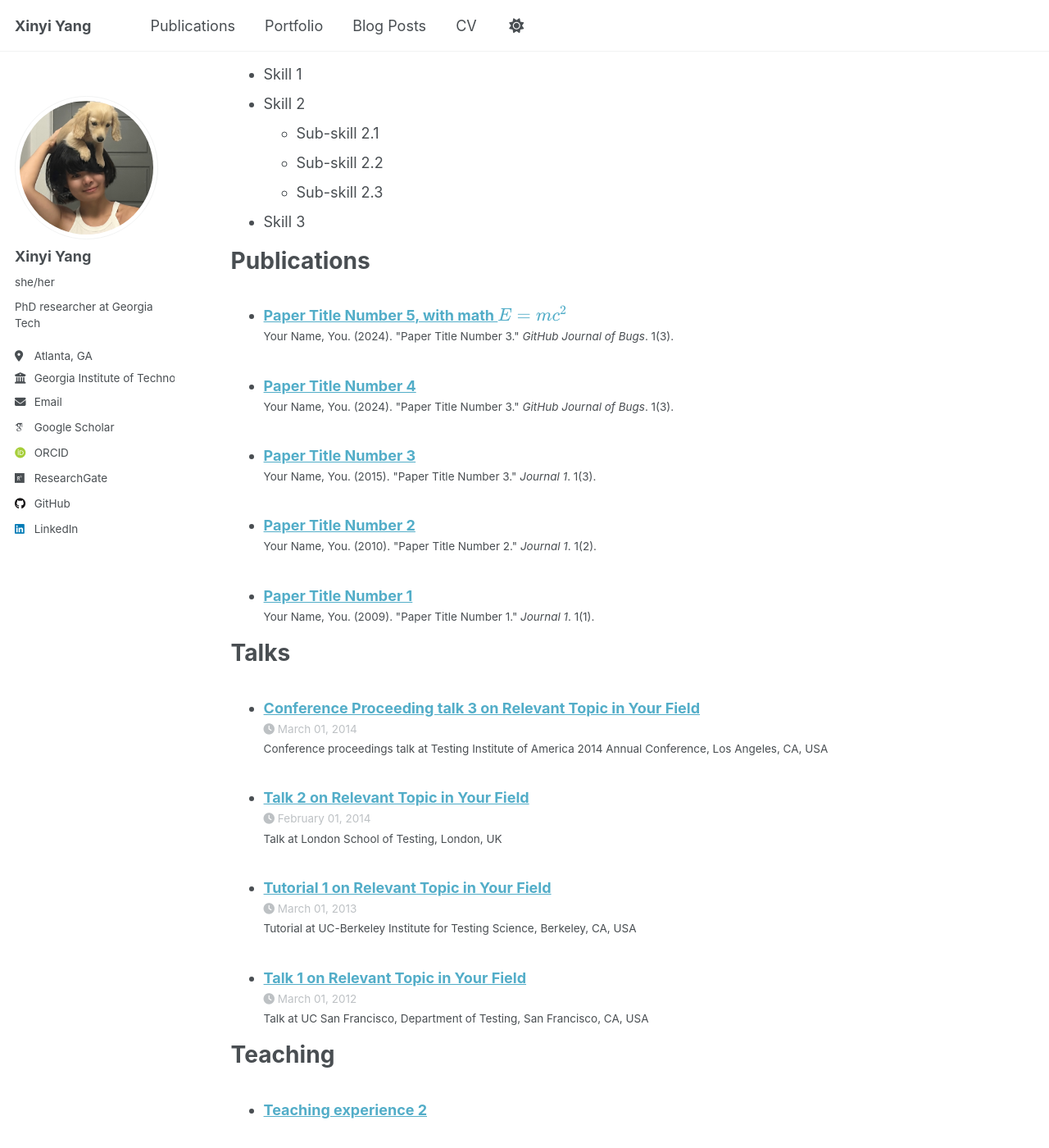
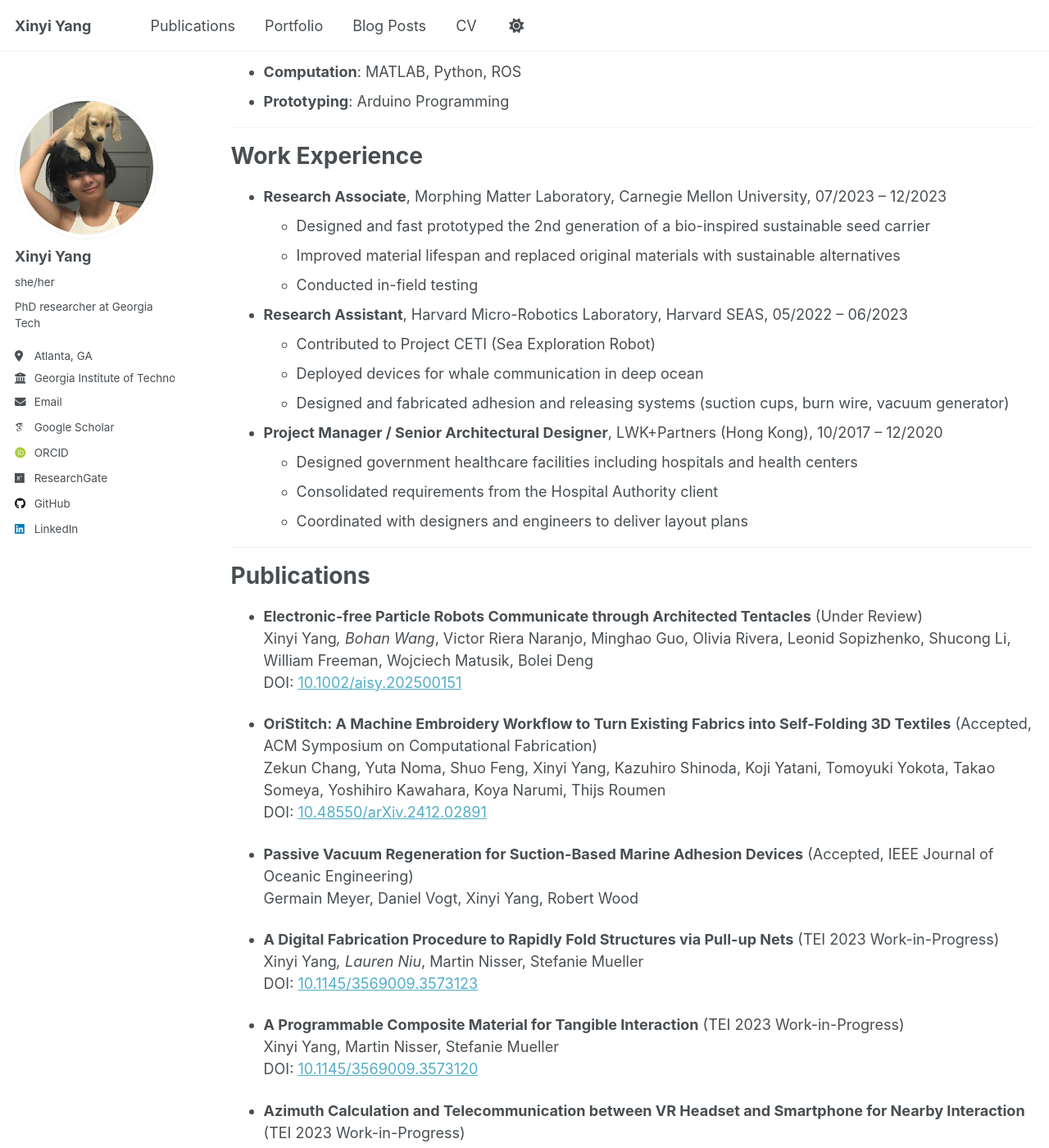
Before and after one commit to XinyiYang0/xinyiyang0.github.io, a Jekyll site: the page built from _pages/cv.md, in a window 1280 px wide and 1400 px high, scrolled down 778 px. Shown: the whole window at 82% size. Built offline with Jekyll 4.4.1, drawn with Linux system fonts in a browser that asks for light colours; some web fonts are replaced; a script that is not in the unit is left out; some of the changed text lies outside the part shown.

Commit message:
Update cv.md

```diff
--- a/_pages/cv.md
+++ b/_pages/cv.md
@@ -11,54 +11,71 @@ redirect_from:
 
 Education
 ======
-* Ph.D in Version Control Theory, GitHub University, 2018 (expected)
-* M.S. in Jekyll, GitHub University, 2014
-* B.S. in GitHub, GitHub University, 2012
+* **Georgia Institute of Technology**, Ph.D. in Robotics (Aerospace Department), 06/2024 – present
+  Lab: Computational Design and Metamaterial Lab
+  Coursework: Dynamics in Mechanical Systems; Robotics; Machine Learning; Introduction to Robotics; Structural Dynamics; Deep Learning; Evaluation of Human Integrated Systems
 
-Work experience
-======
-* Spring 2024: Academic Pages Collaborator
-  * GitHub University
-  * Duties includes: Updates and improvements to template
-  * Supervisor: The Users
+* **Harvard University**, Master of Design Studies (Technology Domain), 09/2021 – 06/2023
+  Coursework: Advanced Topics in Robotics Research (Micro-robotic Fabrication); Material Systems: Digital Design and Fabrication; Introduction to Computer Science; Informal Robotics
 
-* Fall 2015: Research Assistant
-  * GitHub University
-  * Duties included: Merging pull requests
-  * Supervisor: Professor Hub
+* **Massachusetts Institute of Technology (Cross-Registration)**, Mechanical Engineering / EECS, 09/2021 – 06/2023
+  Coursework: Additive Manufacturing; Design and Manufacturing; Computing Fabrics; Mobile and Sensor Computing; Experiment in Zero-Gravity Flight
 
-* Summer 2015: Research Assistant
-  * GitHub University
-  * Duties included: Tagging issues
-  * Supervisor: Professor Git
+* **South China Agricultural University**, Bachelor of Engineering (Architecture Domain), 09/2012 – 06/2017
+
+---
 
 Skills
 ======
-* Skill 1
-* Skill 2
-  * Sub-skill 2.1
-  * Sub-skill 2.2
-  * Sub-skill 2.3
-* Skill 3
+* **Design**: Adobe Illustrator, AutoCAD, Adobe Photoshop
+* **Modeling**: Rhino, Grasshopper, Fusion 360, SolidWorks, AutoCAD
+* **Fabrication**: 3D Printing (FDM, SLA), CNC Milling, Injection Molding, Vacuum Forming, Laser Cutting, Soft Material Fabrication, Knitting and Weaving, Wood Making
+* **Testing**: Material Mechanical Testing, Wind Tunnel Testing, Vibration Testing
+* **Computation**: MATLAB, Python, ROS
+* **Prototyping**: Arduino Programming
+
+---
+
+Work Experience
+======
+* **Research Associate**, Morphing Matter Laboratory, Carnegie Mellon University, 07/2023 – 12/2023
+  * Designed and fast prototyped the 2nd generation of a bio-inspired sustainable seed carrier
+  * Improved material lifespan and replaced original materials with sustainable alternatives
+  * Conducted in-field testing
+
+* **Research Assistant**, Harvard Micro-Robotics Laboratory, Harvard SEAS, 05/2022 – 06/2023
+  * Contributed to Project CETI (Sea Exploration Robot)
+  * Deployed devices for whale communication in deep ocean
+  * Designed and fabricated adhesion and releasing systems (suction cups, burn wire, vacuum generator)
+
+* **Project Manager / Senior Architectural Designer**, LWK+Partners (Hong Kong), 10/2017 – 12/2020
+  * Designed government healthcare facilities including hospitals and health centers
+  * Consolidated requirements from the Hospital Authority client
+  * Coordinated with designers and engineers to deliver layout plans
+
+---
 
 Publications
 ======
-  <ul>{% for post in site.publications reversed %}
-    {% include archive-single-cv.html %}
-  {% endfor %}</ul>
+* **Electronic-free Particle Robots Communicate through Architected Tentacles** (Under Review)
+  Xinyi Yang*, Bohan Wang*, Victor Riera Naranjo, Minghao Guo, Olivia Rivera, Leonid Sopizhenko, Shucong Li, William Freeman, Wojciech Matusik, Bolei Deng
+  DOI: [10.1002/aisy.202500151](https://doi.org/10.1002/aisy.202500151)
 
-Talks
-======
-  <ul>{% for post in site.talks reversed %}
-    {% include archive-single-talk-cv.html  %}
-  {% endfor %}</ul>
+* **OriStitch: A Machine Embroidery Workflow to Turn Existing Fabrics into Self-Folding 3D Textiles** (Accepted, ACM Symposium on Computational Fabrication)
+  Zekun Chang, Yuta Noma, Shuo Feng, Xinyi Yang, Kazuhiro Shinoda, Koji Yatani, Tomoyuki Yokota, Takao Someya, Yoshihiro Kawahara, Koya Narumi, Thijs Roumen
+  DOI: [10.48550/arXiv.2412.02891](https://doi.org/10.48550/arXiv.2412.02891)
 
-Teaching
-======
-  <ul>{% for post in site.teaching reversed %}
-    {% include archive-single-cv.html %}
-  {% endfor %}</ul>
+* **Passive Vacuum Regeneration for Suction-Based Marine Adhesion Devices** (Accepted, IEEE Journal of Oceanic Engineering)
+  Germain Meyer, Daniel Vogt, Xinyi Yang, Robert Wood
 
-Service and leadership
-======
-* Currently signed in to 43 different slack teams
+* **A Digital Fabrication Procedure to Rapidly Fold Structures via Pull-up Nets** (TEI 2023 Work-in-Progress)
+  Xinyi Yang*, Lauren Niu*, Martin Nisser, Stefanie Mueller
+  DOI: [10.1145/3569009.3573123](https://dl.acm.org/doi/10.1145/3569009.3573123)
+
+* **A Programmable Composite Material for Tangible Interaction** (TEI 2023 Work-in-Progress)
+  Xinyi Yang, Martin Nisser, Stefanie Mueller
+  DOI: [10.1145/3569009.3573120](https://dl.acm.org/doi/10.1145/3569009.3573120)
+
+* **Azimuth Calculation and Telecommunication between VR Headset and Smartphone for Nearby Interaction** (TEI 2023 Work-in-Progress)
+  Xinyi Yang*, Susanna Chen*, Katarina Bulovic*, Junyi Zhu, Stefanie Mueller
+  DOI: [10.1145/3569009.3573107](https://doi.org/10.1145/3569009.3573107)
```
